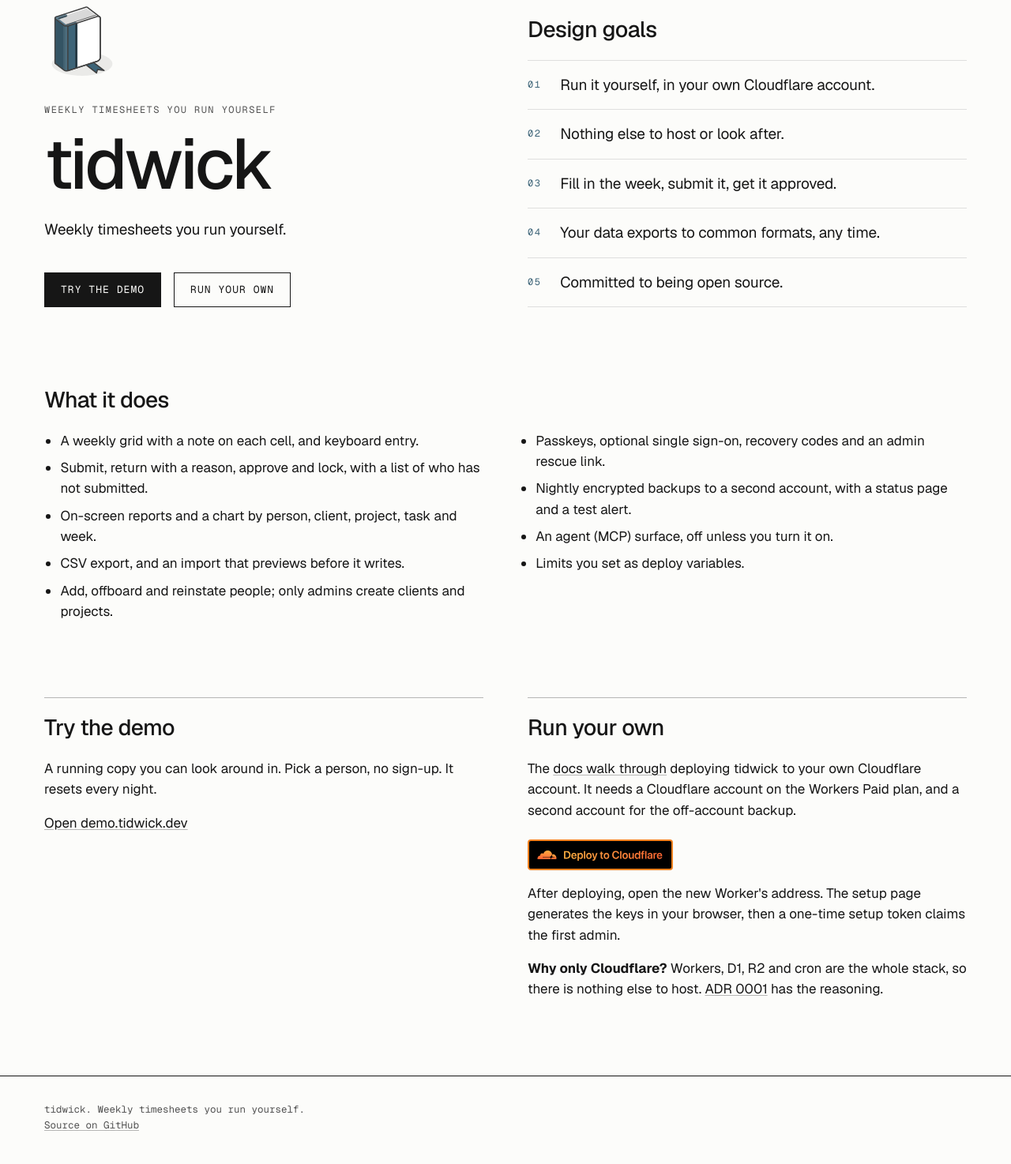
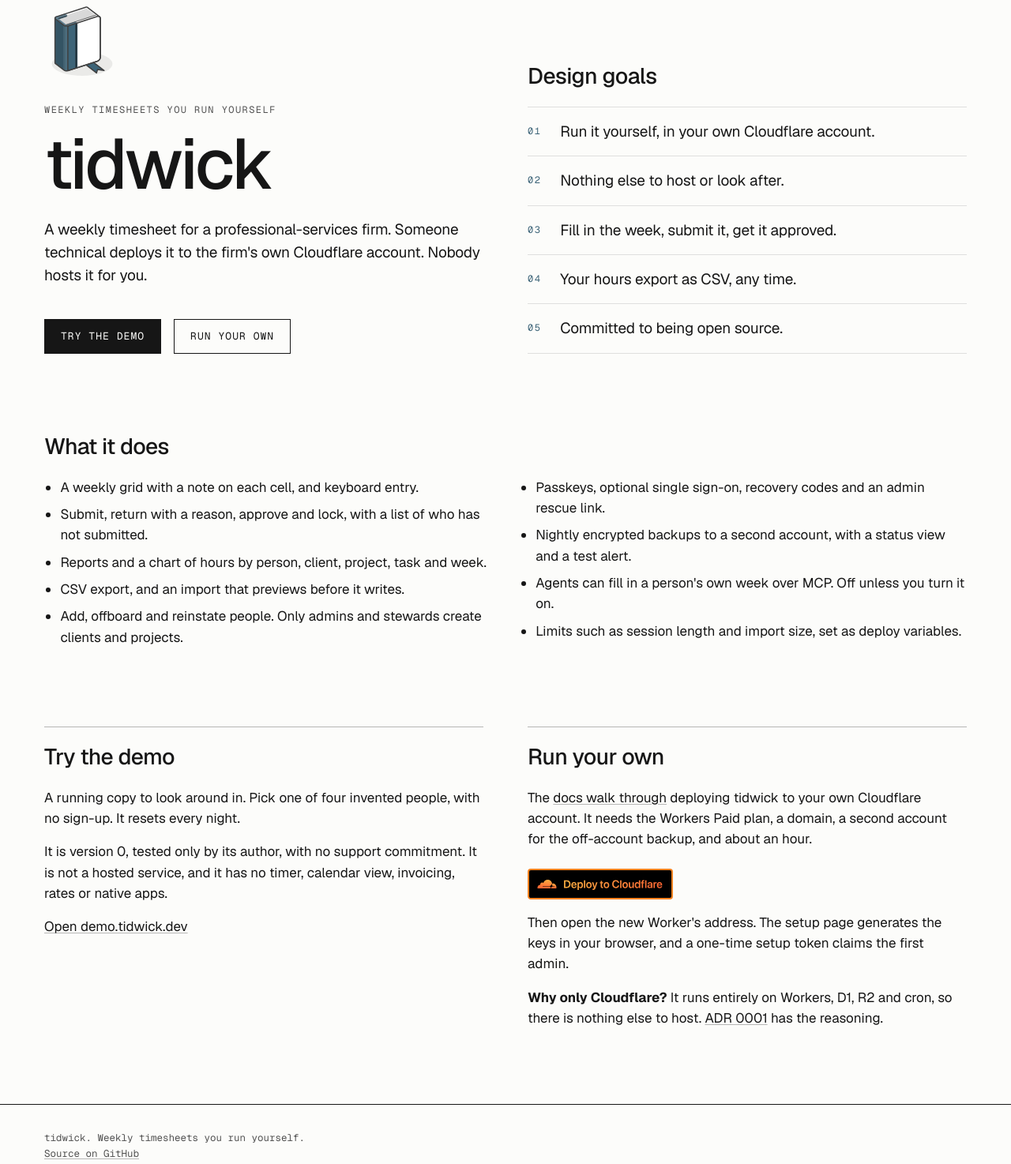
Before and after one commit to tidwick/tidwick.dev, an Astro site: page / in a window 1280 px wide. Shown: the part 134-1608 px from the top of the page at 79% size. Built offline with nearby package versions, Linux system fonts and the light colour scheme; Astro itself is replaced by a stand-in of ours.

Commit message:
site: say who it is for and what it is not, and tighten the copy
Name the audience in the lead, list what tidwick leaves out, and correct
details against the app: CSV is the export format, stewards also create
clients and projects, a deploy needs a domain.

Co-Authored-By: Claude Fable 5.2 <noreply@anthropic.com>

```diff
--- a/src/pages/index.astro
+++ b/src/pages/index.astro
@@ -5,19 +5,19 @@ const goals = [
   'Run it yourself, in your own Cloudflare account.',
   'Nothing else to host or look after.',
   'Fill in the week, submit it, get it approved.',
-  'Your data exports to common formats, any time.',
+  'Your hours export as CSV, any time.',
   'Committed to being open source.',
 ];
 const features = [
   'A weekly grid with a note on each cell, and keyboard entry.',
   'Submit, return with a reason, approve and lock, with a list of who has not submitted.',
-  'On-screen reports and a chart by person, client, project, task and week.',
+  'Reports and a chart of hours by person, client, project, task and week.',
   'CSV export, and an import that previews before it writes.',
-  'Add, offboard and reinstate people; only admins create clients and projects.',
+  'Add, offboard and reinstate people. Only admins and stewards create clients and projects.',
   'Passkeys, optional single sign-on, recovery codes and an admin rescue link.',
-  'Nightly encrypted backups to a second account, with a status page and a test alert.',
-  'An agent (MCP) surface, off unless you turn it on.',
-  'Limits you set as deploy variables.',
+  'Nightly encrypted backups to a second account, with a status view and a test alert.',
+  'Agents can fill in a person\'s own week over MCP. Off unless you turn it on.',
+  'Limits such as session length and import size, set as deploy variables.',
 ];
 ---
 <Layout title="tidwick: weekly timesheets you run yourself" description="Weekly timesheets you run yourself, in your own Cloudflare account.">
@@ -26,7 +26,7 @@ const features = [
     <Fragment set:html={glyph} />
     <p class="kicker">weekly timesheets you run yourself</p>
     <h1>tidwick</h1>
-    <p class="deck">Weekly timesheets you run yourself.</p>
+    <p class="deck">A weekly timesheet for a professional-services firm. Someone technical deploys it to the firm's own Cloudflare account. Nobody hosts it for you.</p>
     <div class="ctas">
       <a class="cta primary" href="https://demo.tidwick.dev/demo">Try the demo</a>
       <a class="cta" href="https://github.com/tidwick/tidwick">Run your own</a>
@@ -48,17 +48,18 @@ const features = [
   <div class="tiles">
     <section class="tile">
       <h2>Try the demo</h2>
-      <p>A running copy you can look around in. Pick a person, no sign-up. It resets every night.</p>
+      <p>A running copy to look around in. Pick one of four invented people, with no sign-up. It resets every night.</p>
+      <p>It is version 0, tested only by its author, with no support commitment. It is not a hosted service, and it has no timer, calendar view, invoicing, rates or native apps.</p>
       <p><a href="https://demo.tidwick.dev/demo">Open demo.tidwick.dev</a></p>
     </section>
     <section class="tile">
       <h2>Run your own</h2>
-      <p>The <a href="https://github.com/tidwick/tidwick/blob/main/docs/ARCHITECTURE.md#9-deploy">docs walk through</a> deploying tidwick to your own Cloudflare account. It needs a Cloudflare account on the Workers Paid plan, and a second account for the off-account backup.</p>
+      <p>The <a href="https://github.com/tidwick/tidwick/blob/main/docs/ARCHITECTURE.md#9-deploy">docs walk through</a> deploying tidwick to your own Cloudflare account. It needs the Workers Paid plan, a domain, a second account for the off-account backup, and about an hour.</p>
       <p class="deploy">
         <a class="deploy-btn" href="https://deploy.workers.cloudflare.com/?url=https://github.com/tidwick/tidwick"><img src="/deploy-to-cloudflare.svg" alt="Deploy to Cloudflare" width="184" height="39" /></a>
       </p>
-      <p>After deploying, open the new Worker's address. The setup page generates the keys in your browser, then a one-time setup token claims the first admin.</p>
-      <p><strong>Why only Cloudflare?</strong> Workers, D1, R2 and cron are the whole stack, so there is nothing else to host. <a href="https://github.com/tidwick/tidwick/blob/main/docs/adr/0001-cloudflare-astro-platform.md">ADR 0001</a> has the reasoning.</p>
+      <p>Then open the new Worker's address. The setup page generates the keys in your browser, and a one-time setup token claims the first admin.</p>
+      <p><strong>Why only Cloudflare?</strong> It runs entirely on Workers, D1, R2 and cron, so there is nothing else to host. <a href="https://github.com/tidwick/tidwick/blob/main/docs/adr/0001-cloudflare-astro-platform.md">ADR 0001</a> has the reasoning.</p>
     </section>
   </div>
 </Layout>
```
